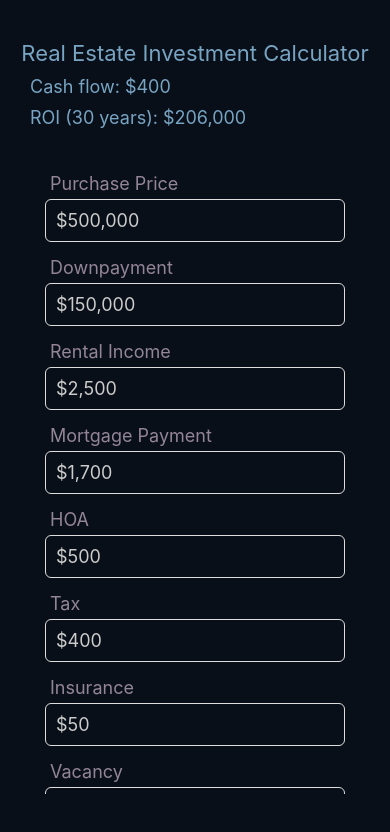
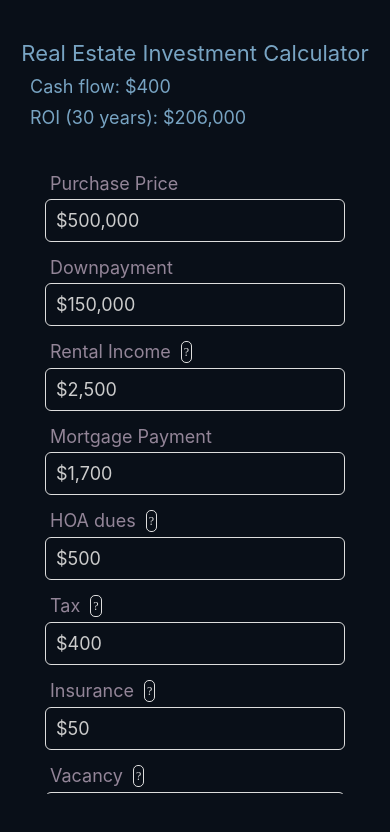
Before and after one commit to jj09/RealEstateInvestmentCalculator, a React Native app: screen / in a window 390 px wide. Shown: the top 832 px of the page. Built offline with nearby package versions, Linux system fonts and the light colour scheme.

Commit message:
add (?) descriptions where needed

```diff
--- a/App.js
+++ b/App.js
@@ -92,6 +92,13 @@ export default function App() {
     calculate();
   };
 
+  const getModalCallback = modalText => {
+    return () => {
+        setModalOpen(true);
+        setModalText(modalText);
+      };
+  };
+
   return (
     <View style={styles.container}>
       <Text style={styles.header}>Real Estate Investment Calculator</Text>
@@ -117,6 +124,7 @@ export default function App() {
             initialValue={rentalIncome}
             label='Rental Income'
             onChangeHandler={changeRentalIncome}
+            onHelpClick={getModalCallback('Monthly Rental Income.')}
             />
 
           <MoneyInput
@@ -127,42 +135,44 @@ export default function App() {
 
           <MoneyInput
             initialValue={hoa}
-            label='HOA'
+            label='HOA dues'
             onChangeHandler={changeHoa}
+            onHelpClick={getModalCallback('If you are buying a condo, you have to pay HOA. In case of buying house or townhouse usually you will not.')}
             />
 
           <MoneyInput
             initialValue={tax}
             label='Tax'
             onChangeHandler={changeTax}
+            onHelpClick={getModalCallback('Monthly property tax.')}
             />
 
           <MoneyInput
             initialValue={insurance}
             label='Insurance'
             onChangeHandler={changeInsurance}
+            onHelpClick={getModalCallback('Monthly insurance payment. If you pay per year, then just divide by 12.')}
             />
 
           <MoneyInput
             initialValue={vacancy}
             label='Vacancy'
             onChangeHandler={changeVacancy}
+            onHelpClick={getModalCallback('Estimated monthly amount spend on vacancies. It is recommended to allocate 5% of monthly rent for vacancies.')}
             />
 
           <MoneyInput
             initialValue={repairs}
             label='Repairs'
             onChangeHandler={changeRepairs}
+            onHelpClick={getModalCallback('Estimated monthly amount spend on repairs. It is recommended to allocate 5% of monthly rent for repairs.')}
             />
 
           <MoneyInput
             initialValue={capEx}
             label='Capital Expenditures'
             onChangeHandler={changeCapEx}
-            onHelpClick={() => {
-              setModalOpen(true);
-              setModalText('Big repairs like roof, flooring, water heater, plumbing, etc.');
-            }}
+            onHelpClick={getModalCallback('Capital Expenditures are big repairs like roof, flooring, water heater, plumbing, etc. It is recommended to allocate 5% of monthly rent for Cap Ex.')}
             />
 
           <Modal transparent visible={modalOpen} animationType='slide'>
```
Also changed, not shown: 1 other file (tests, documents, lock files or other folders).
